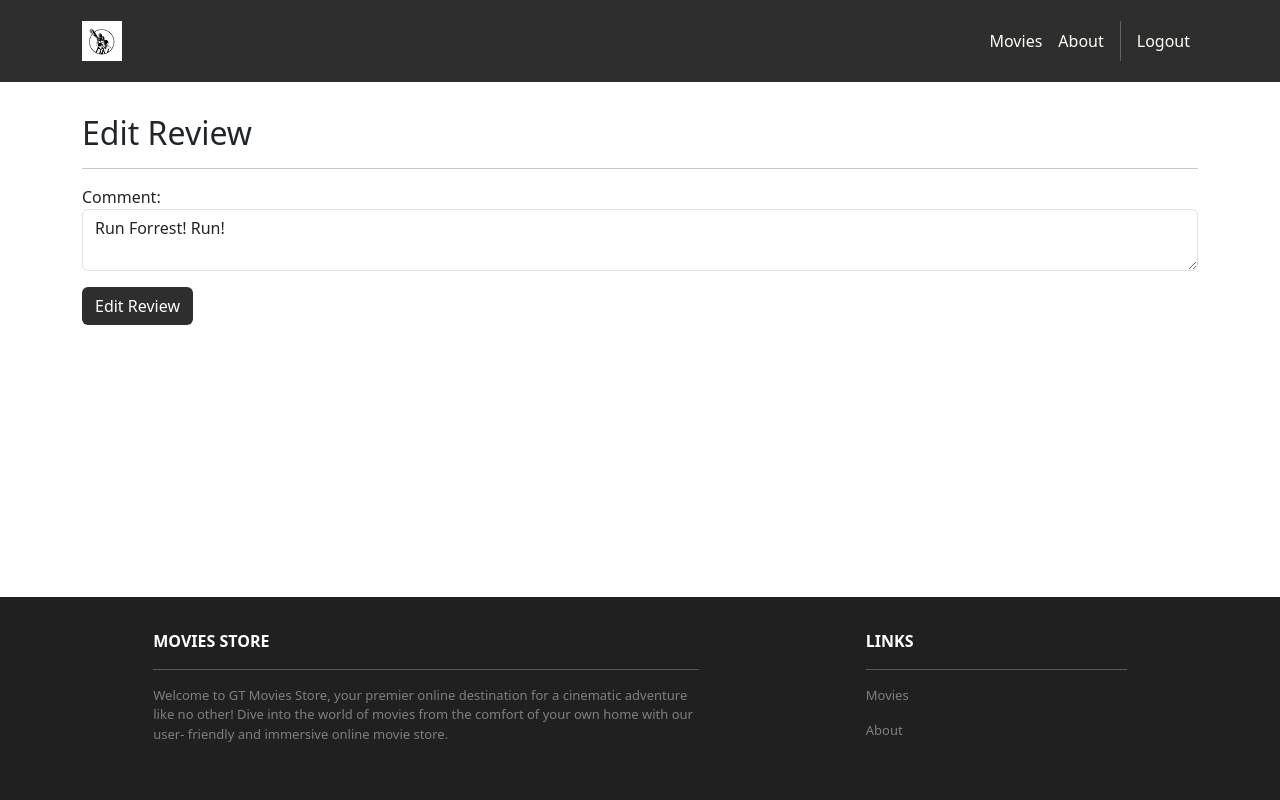
After one commit to Andrew20241/CS2340Project1, a Django app: page /movies/1/review/1/edit/ in a window 1280 px wide. The commit adds this page. Run offline with Django 5.2, Linux system fonts and the light colour scheme; a user stored in the database is signed in; data comes from the database, SQL or seed files in the repository; both versions use the stored data as it was after the commit; some web fonts are replaced.

Commit message:
Added ability to edit/update your own reviews

```diff
--- /dev/null
+++ b/GTMovies/movies/templates/movies/edit_review.html
@@ -0,0 +1,35 @@
+<!DOCTYPE html>
+<html lang="en">
+<head>
+    <meta charset="UTF-8">
+    <title>Edit Review</title>
+</head>
+<body>
+{% extends 'base.html' %}
+{% block content %}
+<div class="p-3">
+  <div class="container">
+    <div class="row mt-3">
+      <div class="col mx-auto mb-3">
+        <h2>Edit Review</h2>
+        <hr />
+        <form method="POST">
+          {% csrf_token %}
+          <p>
+            <label for="comment">Comment:</label>
+            <textarea name="comment" required
+            class="form-control" id="comment">{{ template_data.review.comment }}</textarea>
+          </p>
+          <div class="text-start">
+            <button type="submit"
+              class="btn bg-dark text-white">Edit Review
+            </button>
+          </div>
+        </form>
+      </div>
+    </div>
+  </div>
+</div>
+{% endblock content %}
+</body>
+</html>
--- a/GTMovies/movies/templates/movies/show.html
+++ b/GTMovies/movies/templates/movies/show.html
@@ -28,6 +28,11 @@
               {{ review.date }}
             </h6>
             <p class="card-text">{{ review.comment }}</p>
+            {% if user.is_authenticated and user == review.user %}
+            <a class="btn btn-primary"
+              href="{% url 'movies.edit_review' id=template_data.movie.id review_id=review.id %}">Edit
+            </a>
+            {% endif %}
           </li>
           {% endfor %}
         </ul>
--- a/GTMovies/movies/urls.py
+++ b/GTMovies/movies/urls.py
@@ -4,4 +4,5 @@ urlpatterns = [
     path('', views.index, name='movies.index'),
     path('<int:id>/', views.show, name='movies.show'),
     path('<int:id>/review/create/', views.create_review, name='movies.create_review'),
+    path('<int:id>/review/<int:review_id>/edit/', views.edit_review, name='movies.edit_review'),
 ]
--- a/GTMovies/movies/views.py
+++ b/GTMovies/movies/views.py
@@ -1,4 +1,4 @@
-from django.shortcuts import render, redirect
+from django.shortcuts import render, redirect, get_object_or_404
 from .models import Movie, Review
 from django.contrib.auth.decorators import login_required
 """movies = [
@@ -54,3 +54,21 @@ def create_review(request, id):
         return redirect('movies.show', id=id)
     else:
         return redirect('movies.show', id=id)
+
+@login_required
+def edit_review(request, id, review_id):
+    review = get_object_or_404(Review, id=review_id)
+    if request.user != review.user:
+        return redirect('movies.show', id=id)
+    if request.method == 'GET':
+        template_data = {}
+        template_data['title'] = 'Edit Review'
+        template_data['review'] = review
+        return render(request, 'movies/edit_review.html',{'template_data': template_data})
+    elif request.method == 'POST' and request.POST['comment'] != '':
+        review = Review.objects.get(id=review_id)
+        review.comment = request.POST['comment']
+        review.save()
+        return redirect('movies.show', id=id)
+    else:
+        return redirect('movies.show', id=id)
```
Also changed, not shown: GTMovies/db.sqlite3.
